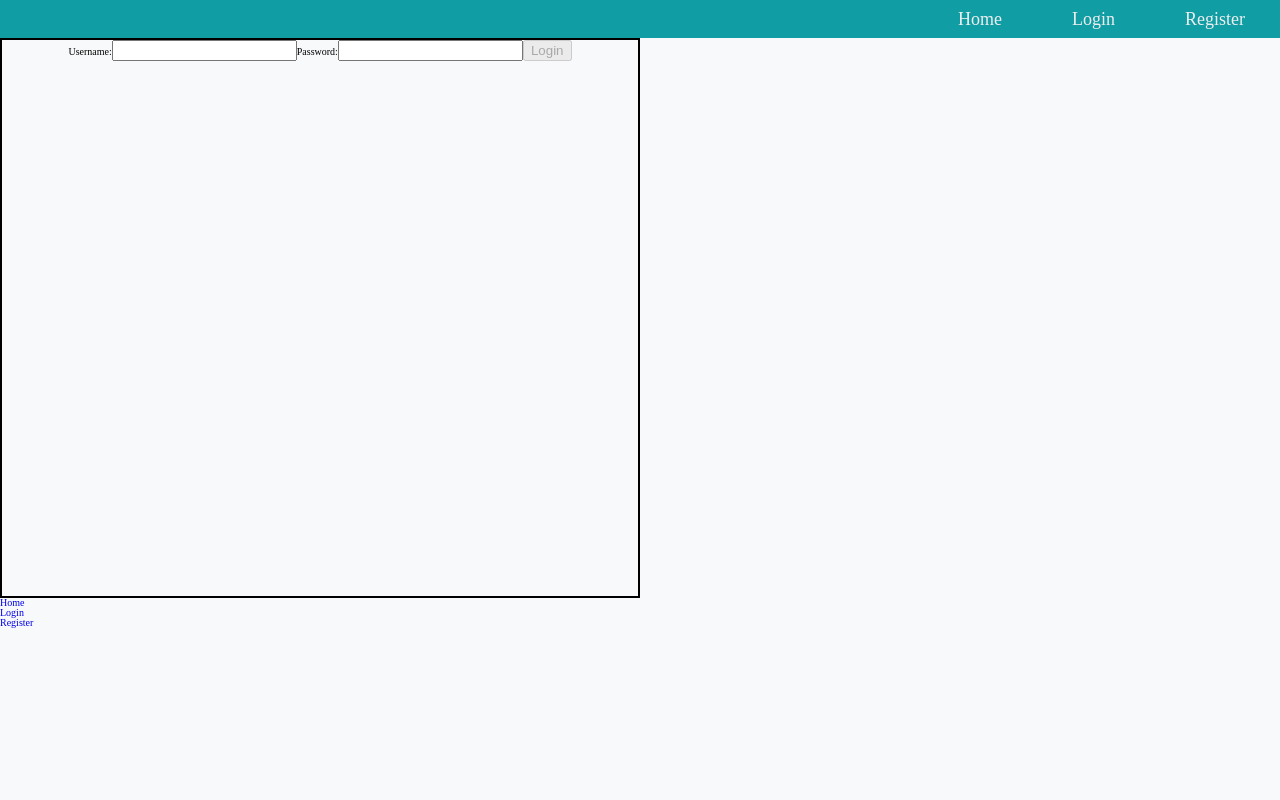
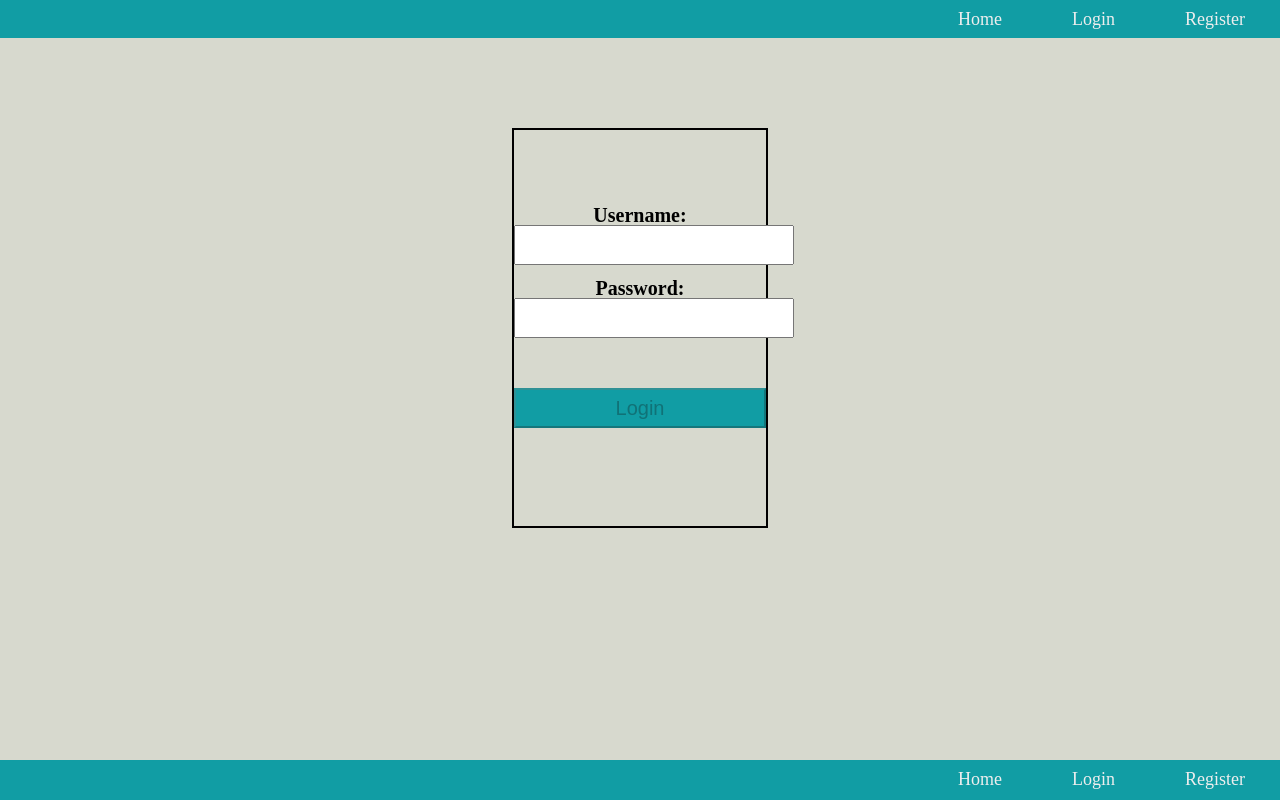
Before and after one commit to bw-pintereach-2020/client, a React (Create React App) app: page /login in a window 1280 px wide. Built offline with nearby package versions, Linux system fonts and the light colour scheme; a web font is replaced by a local one.

Commit message:
added styles to form and footer

```diff
--- a/src/components/Footer.js
+++ b/src/components/Footer.js
@@ -4,13 +4,36 @@
 //view is same logged in and out
 import React from 'react';
 import { Link } from 'react-router-dom';
+import styled from 'styled-components';
+
+const BottomNav = styled.nav`
+    position: fixed;
+    bottom: 0;
+    width: 100%;
+    height: 5%;
+    background-color: #119DA4;
+`;
+
+const NavContents = styled.ul`
+    display: flex;
+    justify-content: flex-end;
+    background-color: #119DA4;
+`;
+
+const NavItems = styled.li`
+    color: #eeeeee;
+    font-size: 1.8rem;
+    padding: 10px 35px;
+`;
 
 export default function Footer() {
     return (
-        <ul>
-            <Link to="/"><li>Home</li></Link>
-            <Link to="/login"><li>Login</li></Link>
-            <Link to="/register"><li>Register</li></Link>
-        </ul>
+        <BottomNav>
+            <NavContents>
+            <Link to="/"><NavItems>Home</NavItems></Link>
+            <Link to="/login"><NavItems>Login</NavItems></Link>
+            <Link to="/register"><NavItems>Register</NavItems></Link>
+            </NavContents>
+        </BottomNav>
     );
 }
--- a/src/components/Login.js
+++ b/src/components/Login.js
@@ -3,7 +3,7 @@
 //success returns login token
 /* routes to dashboard */
 
-import React, { useState , useEffect} from 'react';
+import React, { useState, useEffect } from 'react';
 import * as yup from 'yup';
 import { loginSchema } from './validation/loginSchema';
 import styled from 'styled-components';
@@ -12,13 +12,47 @@ import styled from 'styled-components';
 
 const Form = styled.div`
     border: 2px solid black;
-    width: 50%;
-    height: 70vh;
+    width: 20%;
+    height: 50vh;
+    margin: 7% auto;
+`;
+
+const InputForm = styled.div`
     display: flex;
-    justify-content: center;
+    flex-direction: column;
+    text-align: center;
+    margin-top: 30%;
 `;
+
+const Label = styled.label`
+    font-size: 2rem;
+    font-weight: bold;
+`;
+
+const Input = styled.input`
+    width: 35vh;
+    height: 5vh;
+    font-size: 1.8rem;
+    margin-bottom: 5%;
+    outline: none;
+`;
+
+const Button = styled.button`
+    margin-top: 15%;
+    height: 5vh;
+    font-size: 2rem;
+    background-color: #119DA4;
+`;
+
+const Errors = styled.div`
+    color: red;
+    font-size: 1.5rem;
+    text-align: center;
+    font-weight: bold;
+    margin-top: 2%;
+`;
+
 ////////////////////////////////////////
-
 
 const loginData = []
 
@@ -72,7 +106,6 @@ export default function Login() {
     };
 
     useEffect(() => {
-        // 🔥 STEP 9- ADJUST THE STATUS OF `disabled` EVERY TIME `formValues` CHANGES
         loginSchema.isValid(formValue).then((valid) => {
             setDisabled(!valid);
         });
@@ -81,19 +114,19 @@ export default function Login() {
 
     return (
         <Form className="formContainer">
-        <form onSubmit={submit}>
-            <label>
-                Username:
-                        <input type='text' name='username' onChange={inputChange} value={formValue.username} />
-            </label>
-            <label>
-                Password:
-                        <input type='text' name='password' onChange={inputChange} value={formValue.password} />
-            </label>
-            <button disabled={disabled}>Login</button>
-            <div>{formErrors.username}</div>
-            <div>{formErrors.password}</div>
-        </form>
-    </Form>
+            <InputForm onSubmit={submit}>
+                <Label>
+                    Username:
+                        <Input type='text' name='username' onChange={inputChange} value={formValue.username} />
+                </Label>
+                <Label>
+                    Password:
+                        <Input type='text' name='password' onChange={inputChange} value={formValue.password} />
+                </Label>
+            <Button disabled={disabled}>Login</Button>
+            </InputForm>
+            <Errors>{formErrors.username}</Errors>
+            <Errors>{formErrors.password}</Errors>
+        </Form>
     )
 }
--- a/src/styles/App.css
+++ b/src/styles/App.css
@@ -32,6 +32,7 @@ html {
     font-size: 62.5%;
 }
 body {
+    background-color: #D7D9CE;
 	line-height: 1;
 }
 ol, ul {
```
